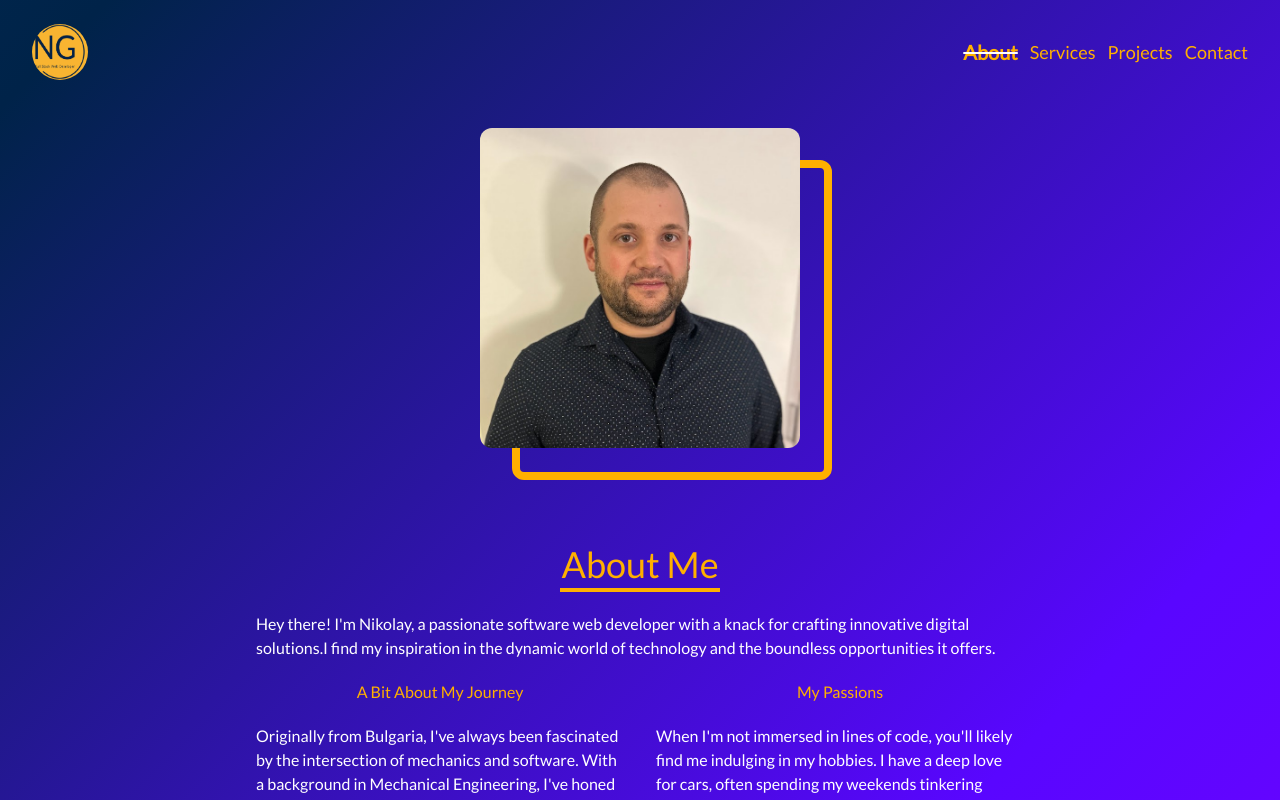
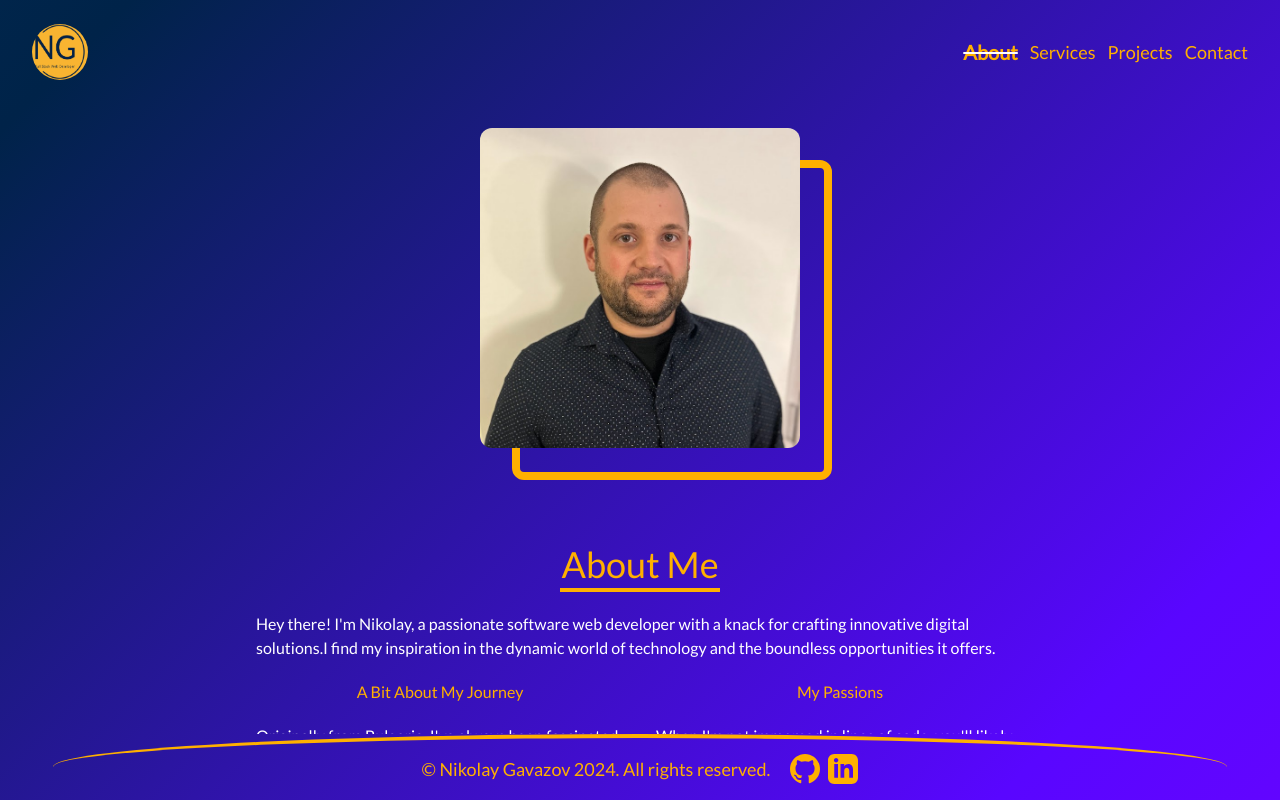
Before and after one commit to Nikolay-Gavazov/MyWebPage, a Next.js app: page /about in a window 1280 px wide. Shown: the top 800 px of the page. Built offline with nearby package versions, Linux system fonts and the light colour scheme.

Commit message:
Update global.css

```diff
--- a/src/styles/global.css
+++ b/src/styles/global.css
@@ -21,7 +21,8 @@ body {
 }
 
 .app{
-  height: inherit;
+  height: 100vh;
+  overflow-y: scroll;
 }
 
 .active{
```
